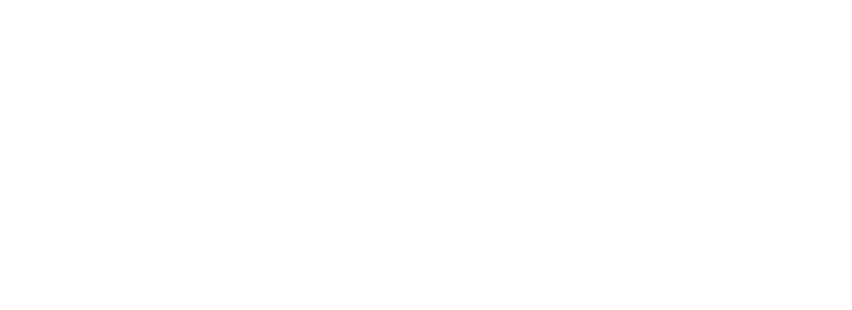
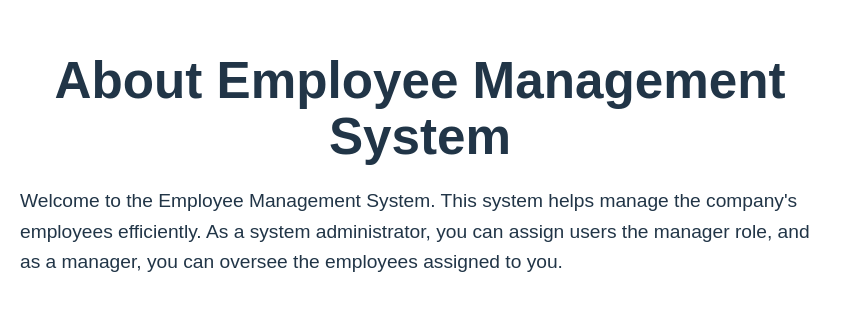
Before and after one commit to dennisnderitu254/Employee-Management-System, a React (Vite) app in the folder employeemgtsystem/: page /about in a window 1280 px wide. Before the commit this address had no page. Shown: the part 242-552 px from the top of the page, without its empty margins (0-852 px from the left). Built offline with nearby package versions, Linux system fonts and the light colour scheme.

Commit message:
adding about page and linking it to the main landing page

```diff
--- /dev/null
+++ b/employeemgtsystem/src/AboutPage.css
@@ -0,0 +1,16 @@
+.about-page {
+    padding: 20px;
+    font-family: Arial, sans-serif;
+    max-width: 800px;
+    margin: 0 auto;
+  }
+
+  .about-page h1 {
+    text-align: center;
+    margin-bottom: 20px;
+  }
+
+  .about-page p {
+    font-size: 1.2rem;
+    line-height: 1.6;
+  }
--- /dev/null
+++ b/employeemgtsystem/src/AboutPage.tsx
@@ -0,0 +1,18 @@
+//src/AboutPage.tsx
+
+import React from 'react';
+import './AboutPage.css';
+
+const AboutPage: React.FC = () => {
+  return (
+    <div className="about-page">
+      <h1>About Employee Management System</h1>
+      <p>
+        Welcome to the Employee Management System. This system helps manage the company's employees efficiently.
+        As a system administrator, you can assign users the manager role, and as a manager, you can oversee the employees assigned to you.
+      </p>
+    </div>
+  );
+};
+
+export default AboutPage;
--- a/employeemgtsystem/src/App.tsx
+++ b/employeemgtsystem/src/App.tsx
@@ -3,6 +3,7 @@
 import { BrowserRouter as Router, Route, Routes } from 'react-router-dom';
 import LandingPage from './LandingPage';
 import LoginPage from './LoginPage';
+import AboutPage from './AboutPage';
 
 const App: React.FC = () => {
   return (
@@ -10,6 +11,7 @@
       <div className="App">
         <Routes>
           <Route path="/" element={<LandingPage />} />
+          <Route path="/about" element={<AboutPage />} />
           <Route path="/login" element={<LoginPage />} />
           <Route path="/login/admin" element={<div>Admin Login Page</div>} />
           <Route path="/login/manager" element={<div>Manager Login Page</div>} />
--- a/employeemgtsystem/src/LandingPage.tsx
+++ b/employeemgtsystem/src/LandingPage.tsx
@@ -9,7 +9,7 @@
       <nav className="navbar">
         <div className="navbar-title">Employee Management System</div>
         <ul className="navbar-links">
-          <li><Link to="#about">About</Link></li>
+          <li><Link to="/about">About</Link></li>
           <li><Link to="/login">Login</Link></li>
           <li><Link to="#signup">Sign Up</Link></li>
         </ul>
```
